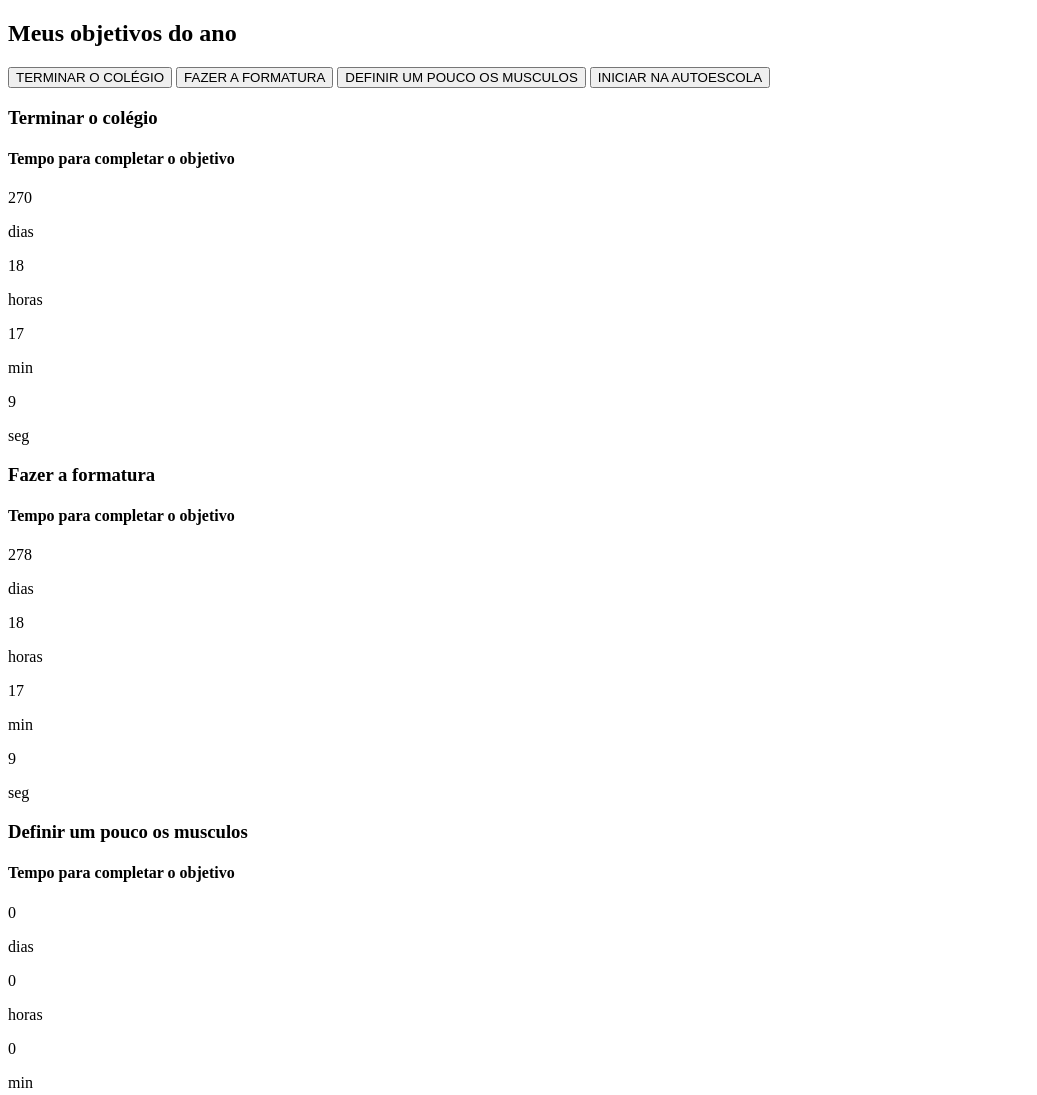
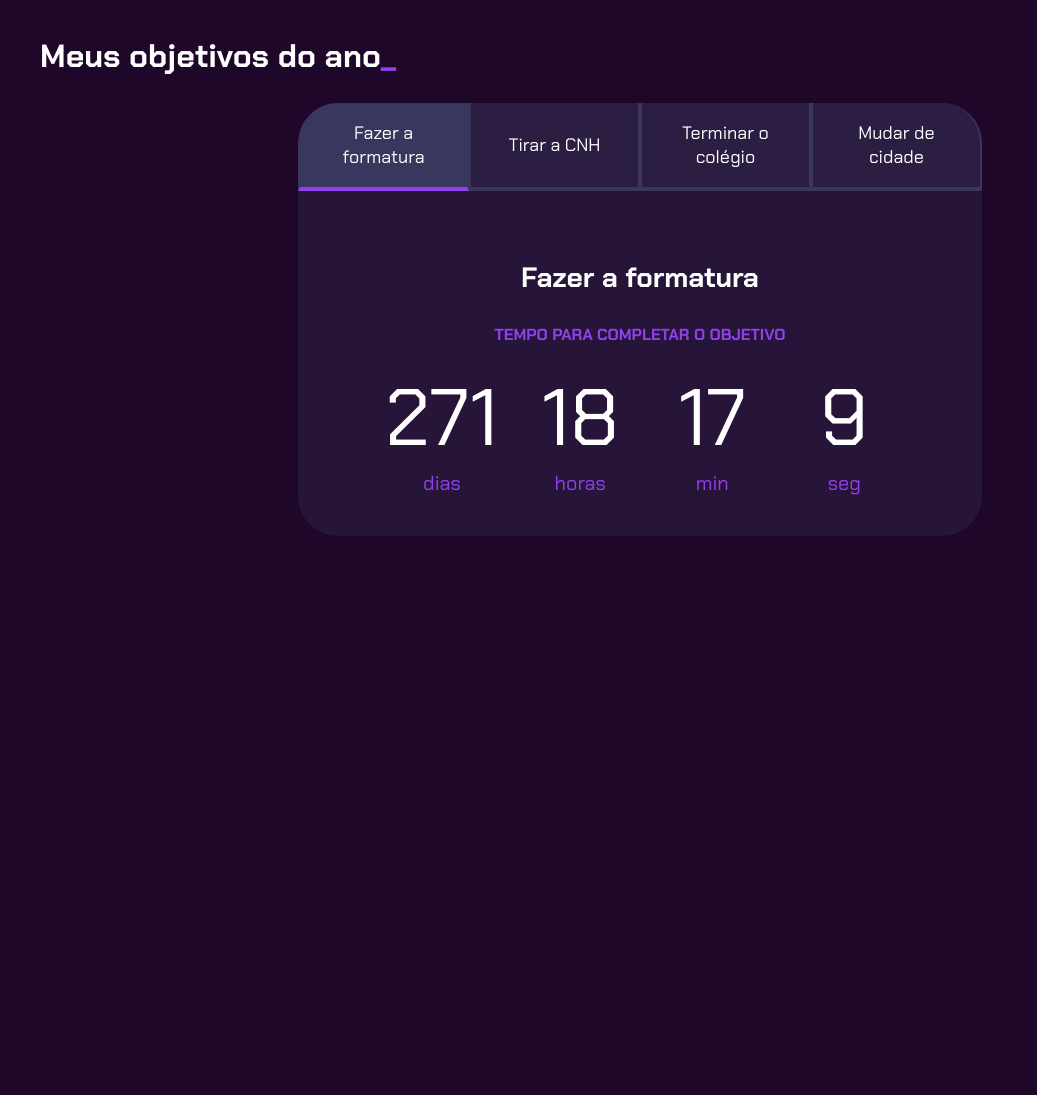
Before and after one commit to jhenivic/projeto.vida.Jhenifer, a plain HTML site: page projeto.vida.Jhenifer-main/projeto.vida.Jhenifer-main/index.html in a window 1280 px wide. Shown: the top 1095 px of the page, without its empty margins (0-1037 px from the left). After the commit the page ends 800 px from the top, so only its background shows below. Drawn offline with Linux system fonts and the light colour scheme; a script that the page names is missing.

Commit message:
Add files via upload

```diff
--- a/projeto.vida.Jhenifer-main/projeto.vida.Jhenifer-main/index.html
+++ b/projeto.vida.Jhenifer-main/projeto.vida.Jhenifer-main/index.html
@@ -1,104 +1,108 @@
 <!DOCTYPE html>
 <html lang="pt-br">
+
 <head>
     <meta charset="UTF-8">
     <meta name="viewport" content="width=device-width, initial-scale=1.0">
     <title>Meus objetivos do ano</title>
+    <link rel="stylesheet" href="style.css">
 </head>
+
 <body>
-    <section class="conteúdo-principal">
-        <h2>Meus objetivos do ano </h2>
-            <div class="button"></div>
-            <button class="botao">TERMINAR O COLÉGIO</button>
-            <button class="botao">FAZER A FORMATURA</button>
-            <button class="botao">DEFINIR UM POUCO OS MUSCULOS</button>
-            <button class="botao">INICIAR NA AUTOESCOLA</button>
+    <section class="conteudo-principal">
+        <h2 class="titulo-principal">Meus objetivos do ano<span>_</span></h2>
+        <div class="conteudo">
+            <div class="botoes">
+                <button class="botao ativo">Fazer a formatura</button>
+                <button class="botao">Tirar a CNH</button>
+                <button class="botao">Terminar o colégio</button>
+                <button class="botao">Mudar de cidade</button>
             </div>
             <div class="abas-textos">
                 <div class="aba-conteudo ativo">
-                <h3 class="aba-conteudo-titulo-principal">Terminar o colégio</h3>
+                    <h3 class="aba-conteudo-titulo-principal">Fazer a formatura</h3>
                     <h4 class="aba-conteudo-titulo-secundario">Tempo para completar o objetivo</h4>
                     <div class="contador">
                         <div class="contador-digito">
-                        <p class="contador-digito-numero" id="dias0">270</p>
+                            <p class="contador-digito-numero" id="dias">271</p>
                             <p class="contador-digito-texto">dias</p>
                         </div>
                         <div class="contador-digito">
-                        <p class="contador-digito-numero" id="horas0">18</p>
+                            <p class="contador-digito-numero" id="horas">18</p>
                             <p class="contador-digito-texto">horas</p>
                         </div>
                         <div class="contador-digito">
-                        <p class="contador-digito-numero" id="min0">17</p>
+                            <p class="contador-digito-numero" id="min">17</p>
                             <p class="contador-digito-texto">min</p>
                         </div>
                         <div class="contador-digito">
-                        <p class="contador-digito-numero" id="seg0">9</p>
+                            <p class="contador-digito-numero" id="seg">9</p>
                             <p class="contador-digito-texto">seg</p>
                         </div>
                     </div>
                 </div>
                 <div class="aba-conteudo">
-                <h3 class="aba-conteudo-titulo-principal">Fazer a formatura</h3>
+                    <h3 class="aba-conteudo-titulo-principal">Tirar a CNH</h3>
                     <h4 class="aba-conteudo-titulo-secundario">Tempo para completar o objetivo</h4>
                     <div class="contador">
                         <div class="contador-digito">
-                        <p class="contador-digito-numero" id="dias1">278</p>
+                            <p class="contador-digito-numero" id="dias1">185</p>
                             <p class="contador-digito-texto">dias</p>
                         </div>
                         <div class="contador-digito">
-                        <p class="contador-digito-numero" id="horas1">18</p>
+                            <p class="contador-digito-numero" id="horas1">17</p>
                             <p class="contador-digito-texto">horas</p>
                         </div>
                         <div class="contador-digito">
-                        <p class="contador-digito-numero" id="min1">17</p>
+                            <p class="contador-digito-numero" id="min1">16</p>
                             <p class="contador-digito-texto">min</p>
                         </div>
                         <div class="contador-digito">
-                        <p class="contador-digito-numero" id="seg1">9</p>
+                            <p class="contador-digito-numero" id="seg1">35</p>
                             <p class="contador-digito-texto">seg</p>
                         </div>
                     </div>
                 </div>
                 <div class="aba-conteudo">
-                <h3 class="aba-conteudo-titulo-principal">Definir um pouco os musculos</h3>
+                    <h3 class="aba-conteudo-titulo-principal">Terminar o colégio</h3>
                     <h4 class="aba-conteudo-titulo-secundario">Tempo para completar o objetivo</h4>
                     <div class="contador">
                         <div class="contador-digito">
-                        <p class="contador-digito-numero" id="dias2">0</p>
+                            <p class="contador-digito-numero" id="dias2">200</p>
                             <p class="contador-digito-texto">dias</p>
                         </div>
                         <div class="contador-digito">
-                        <p class="contador-digito-numero" id="horas2">0</p>
+                            <p class="contador-digito-numero" id="horas2">21</p>
                             <p class="contador-digito-texto">horas</p>
                         </div>
                         <div class="contador-digito">
-                        <p class="contador-digito-numero" id="min2">0</p>
+                            <p class="contador-digito-numero" id="min2">8</p>
                             <p class="contador-digito-texto">min</p>
                         </div>
                         <div class="contador-digito">
-                        <p class="contador-digito-numero" id="seg2">0</p>
+                            <p class="contador-digito-numero" id="seg2">59</p>
                             <p class="contador-digito-texto">seg</p>
                         </div>
                     </div>
                 </div>
                 <div class="aba-conteudo">
-                <h3 class="aba-conteudo-titulo-principal">Iniciar na Autoescola</h3>
+                    <h3 class="aba-conteudo-titulo-principal">começar um emprego</h3>
                     <h4 class="aba-conteudo-titulo-secundario">Tempo para completar o objetivo</h4>
                     <div class="contador">
                         <div class="contador-digito">
-                        <p class="contador-digito-numero" id="dias3">196</p>
+                            <p class="contador-digito-numero" id="dias3">300</p>
                             <p class="contador-digito-texto">dias</p>
                         </div>
                         <div class="contador-digito">
-                        <p class="contador-digito-numero" id="horas3">14</p>
+                            <p class="contador-digito-numero" id="horas3">6</p>
                             <p class="contador-digito-texto">horas</p>
                         </div>
                         <div class="contador-digito">
-                        <p class="contador-digito-numero" id="min3">4</p>
+                            <p class="contador-digito-numero" id="min3">1</p>
                             <p class="contador-digito-texto">min</p>
                         </div>
                         <div class="contador-digito">
-                        <p class="contador-digito-numero" id="seg3">41</p>
+                            <p class="contador-digito-numero" id="seg3">1</p>
                             <p class="contador-digito-texto">seg</p>
                         </div>
                     </div>
--- /dev/null
+++ b/projeto.vida.Jhenifer-main/projeto.vida.Jhenifer-main/main.js
@@ -0,0 +1,58 @@
+const botoes = document.querySelectorAll(".botao");
+const textos = document.querySelectorAll(".aba-conteudo");
+
+for (let i = 0; i < botoes.length; i++) {
+    botoes[i].onclick = function () {
+
+        for (let j = 0; j < botoes.length; j++) {
+            botoes[j].classList.remove("ativo");
+            textos[j].classList.remove("ativo");
+        }
+
+        botoes[i].classList.add("ativo");
+        textos[i].classList.add("ativo");
+    }
+}
+
+const contadores = document.querySelectorAll(".contador");
+const tempoObjetivo1 = new Date("2023-10-05T00:00:00");
+const tempoObjetivo2 = new Date("2023-12-05T00:00:00");
+const tempoObjetivo3 = new Date("2023-12-30T00:00:00");
+const tempoObjetivo4 = new Date("2024-02-01T00:00:00");
+
+const tempos = [tempoObjetivo1, tempoObjetivo2, tempoObjetivo3, tempoObjetivo4];
+
+
+function calculaTempo(tempoObjetivo) {
+    let tempoAtual = new Date();
+    let tempoFinal = tempoObjetivo - tempoAtual;
+    let segundos = Math.floor(tempoFinal / 1000);
+    let minutos = Math.floor(segundos / 60);
+    let horas = Math.floor(minutos / 60);
+    let dias = Math.floor(horas / 24);
+
+    segundos %= 60;
+    minutos %= 60;
+    horas %= 24;
+    if (tempoFinal > 0) {
+        return [dias, horas, minutos, segundos];
+    } else {
+        return [0, 0, 0, 0];
+    }
+}
+
+function atualizaCronometro() {
+    for (let i = 0; i < contadores.length; i++) {
+        document.getElementById("dias" + i).textContent = calculaTempo(tempos[i])[0];
+        document.getElementById("horas" + i).textContent = calculaTempo(tempos[i])[1];
+        document.getElementById("min" + i).textContent = calculaTempo(tempos[i])[2];
+        document.getElementById("seg" + i).textContent = calculaTempo(tempos[i])[3];
+    }
+}
+
+function comecaCronometro() {
+    atualizaCronometro();
+    setInterval(atualizaCronometro, 1000);
+}
+
+comecaCronometro()
--- a/projeto.vida.Jhenifer-main/projeto.vida.Jhenifer-main/style.css
+++ b/projeto.vida.Jhenifer-main/projeto.vida.Jhenifer-main/style.css
@@ -1,20 +1,131 @@
+@import url('https://fonts.googleapis.com/css2?family=Chakra+Petch:wght@400;700&display=swap');
+
 :root {
-
-
-    --cor-de-fundo: #e6e3bf;
-    --verde: #6FFF57;
+    --cor-de-fundo: #1f0729;
+    --verde: #9141ec;
     --branco: #FFFFFF;
     --botao-ativo: #3A375E;
     --botao-inativo: rgba(58, 55, 94, 0.5);
     --texto-fundo: rgba(58, 55, 94, 0.3);
 }
 
-body{
-    background-color: rgb(230, 224, 206);
+body {
+    background-color: var(--cor-de-fundo);
+    color: var(--branco);
+    font-family: 'Chakra Petch', sans-serif;
 }
 
-h2{
-     color: rgb(65, 17, 65);
-     font-family: cormorant garamond;
-     font-size: beige;
+
+.conteudo-principal {
+    display: flex;
+    flex-direction: column;
+    justify-content: center;
+    align-items: center;
+    max-width: 1200px;
+    width: 100%;
+    margin: 0 auto;
 }
+
+.titulo-principal {
+    text-align: left;
+    width: 100%;
+    font-size: 32px;
+}
+
+.titulo-principal span {
+    color: var(--verde);
+}
+
+
+.botao {
+    font-family: 'Chakra Petch', sans-serif;
+    background-color: var(--botao-inativo);
+    color: var(--branco);
+    display: flex;
+    justify-content: center;
+    padding: 1em;
+    font-size: 18px;
+    align-items: center;
+    width: 100%;
+    border-bottom: 4px solid var(--botao-ativo);
+    border-left: 2px solid var(--botao-ativo);
+    border-right: 2px solid var(--botao-ativo);
+    border-top: none;
+}
+
+.botao:first-child {
+    border-radius: 40px 40px 0 0;
+}
+
+.botoes {
+    display: block;
+}
+
+.botao.ativo {
+    background-color: var(--botao-ativo);
+    border-bottom: 4px solid var(--verde);
+}
+
+.abas-textos {
+    background-color: var(--texto-fundo);
+    padding: 40px;
+    border-radius: 0 0 40px 40px;
+}
+
+.aba-conteudo.ativo {
+    display: block;
+}
+
+.aba-conteudo {
+    display: none;
+}
+
+.aba-conteudo-titulo-principal {
+    font-size: 28px;
+    text-align: center;
+}
+
+.aba-conteudo-titulo-secundario {
+    text-align: center;
+    color: var(--verde);
+    text-transform: uppercase;
+}
+
+.contador {
+    display: flex;
+    justify-content: center;
+    flex-wrap: wrap;
+}
+
+.contador-digito {
+    padding: 0 16px;
+    text-align: center;
+    min-width: 100px;
+}
+
+.contador-digito-numero {
+    font-size: 80px;
+    margin: 0;
+
+}
+
+.contador-digito-texto {
+    color: var(--verde);
+    font-size: 20px;
+    margin: 0;
+
+}
+
+@media screen and (min-width: 768px) {
+    .botoes {
+        display: flex;
+    }
+
+    .botao:first-child {
+        border-radius: 40px 0 0 0;
+    }
+
+    .botao:last-child {
+        border-radius: 0 40px 0 0;
+    }
+}
```
Lines whose indentation alone changed are shown as unchanged.
